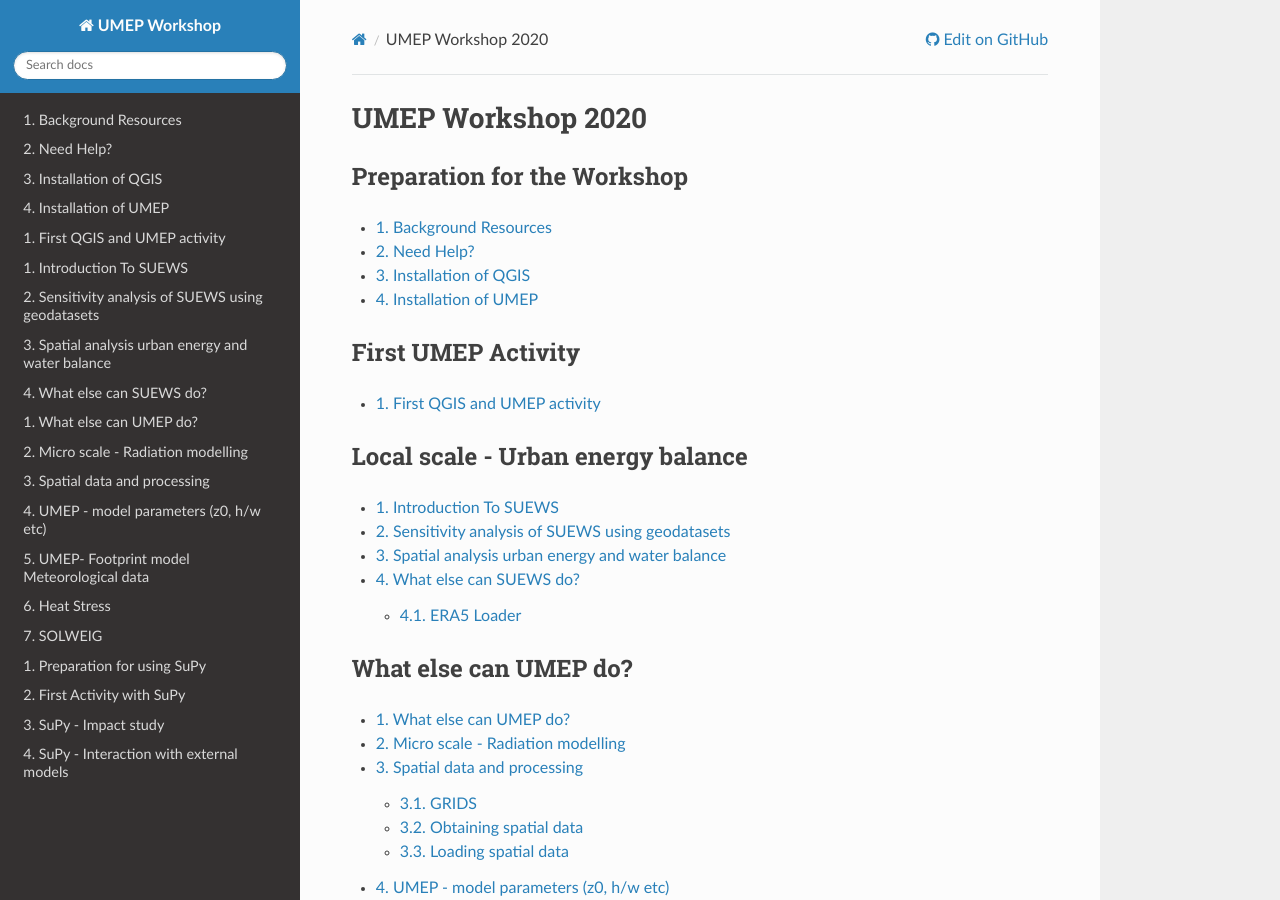
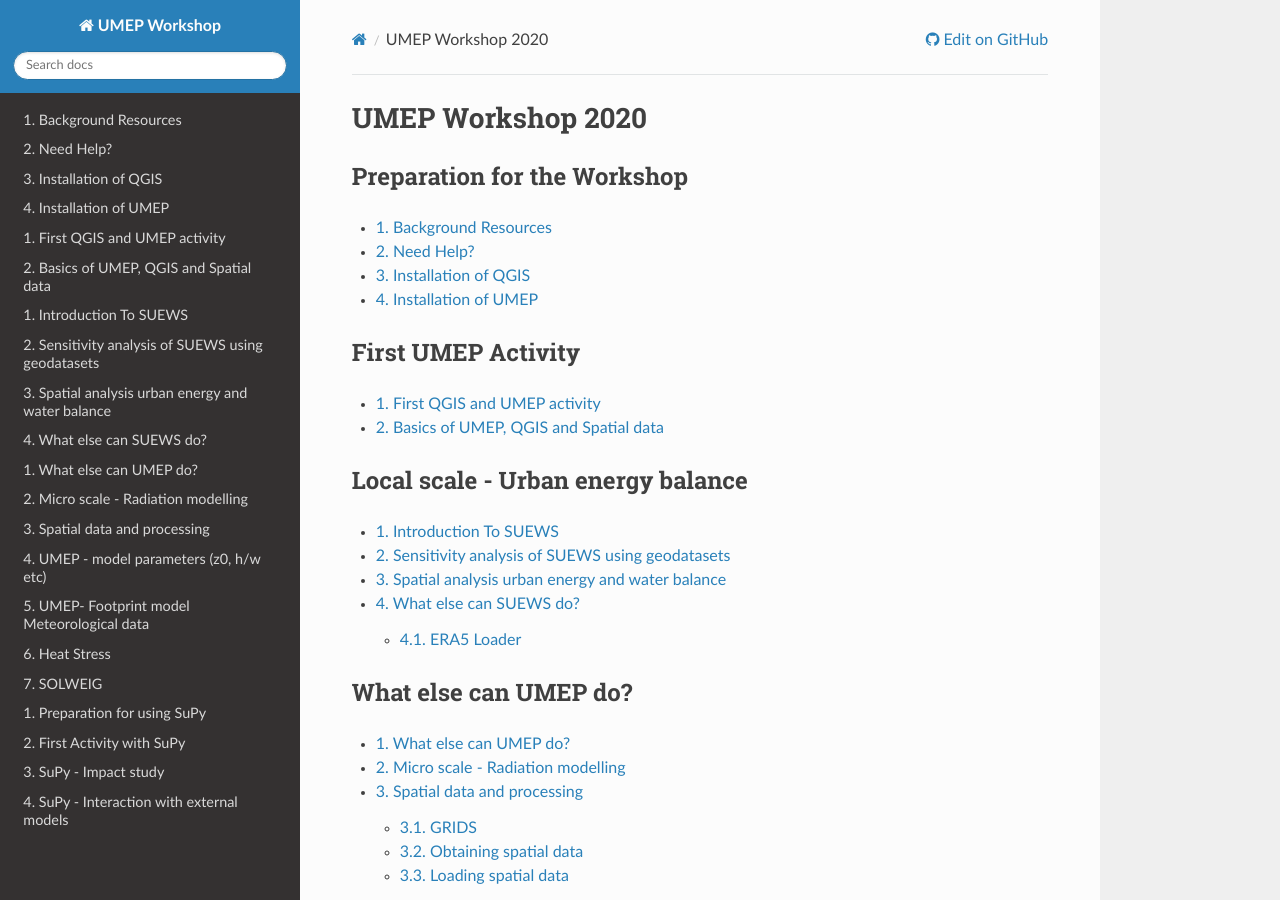
Before and after one commit to Urban-Meteorology-Reading/UMEP-Workshop, a Sphinx documentation site: the page built from source/index.rst, in a window 1280 px wide and 900 px high. Built offline with Sphinx 7.4.7 and the Read the Docs theme 2.0.0, drawn with Linux system fonts in a browser that asks for light colours; pages that are not in the unit, such as notebooks, are missing from menus; some of the changed lines change nothing that is shown.

Commit message:
Update index.rst

```diff
--- a/source/index.rst
+++ b/source/index.rst
@@ -27,9 +27,10 @@
    :numbered:
 
    UMEP-2
+
+   GIS-1
 .. first activity
-   GIS-1
-.. Basics-of-UMEP,-QGIS-and-Spatial-data
+   Basics-of-UMEP,-QGIS-and-Spatial-data
 
 
 Local scale - Urban energy balance
@@ -64,19 +65,16 @@
    UMEP-8
    UMEP-9
    UMEP-10
+
 ..  3  -Micro scale - Radiation modelling
    4 -Spatial data and processing
    5 - UMEP - model parameters (z0, h/w etc)
    6 UMEP- Footprint model Meteorological data
    7  UMEP workflow patterns
-
-..  Heat stress
-
-..  SOLWEIG
-
-.. SEBE
-
- ..  Chain of Models
+   8 Heat stress
+   9 SOLWEIG
+   10 SEBE
+   11  Chain of Models
 
 SuPy
 ----
```
